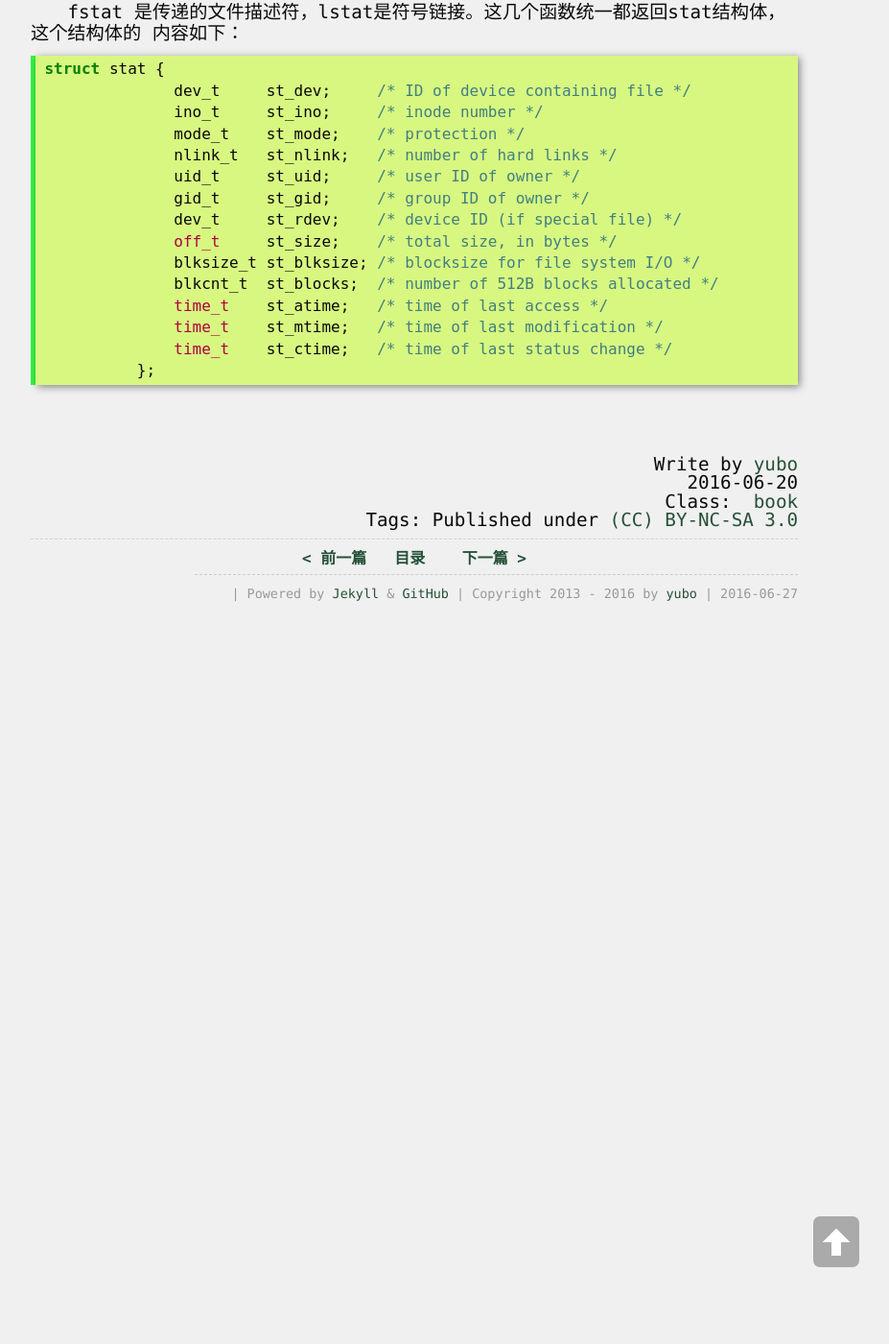
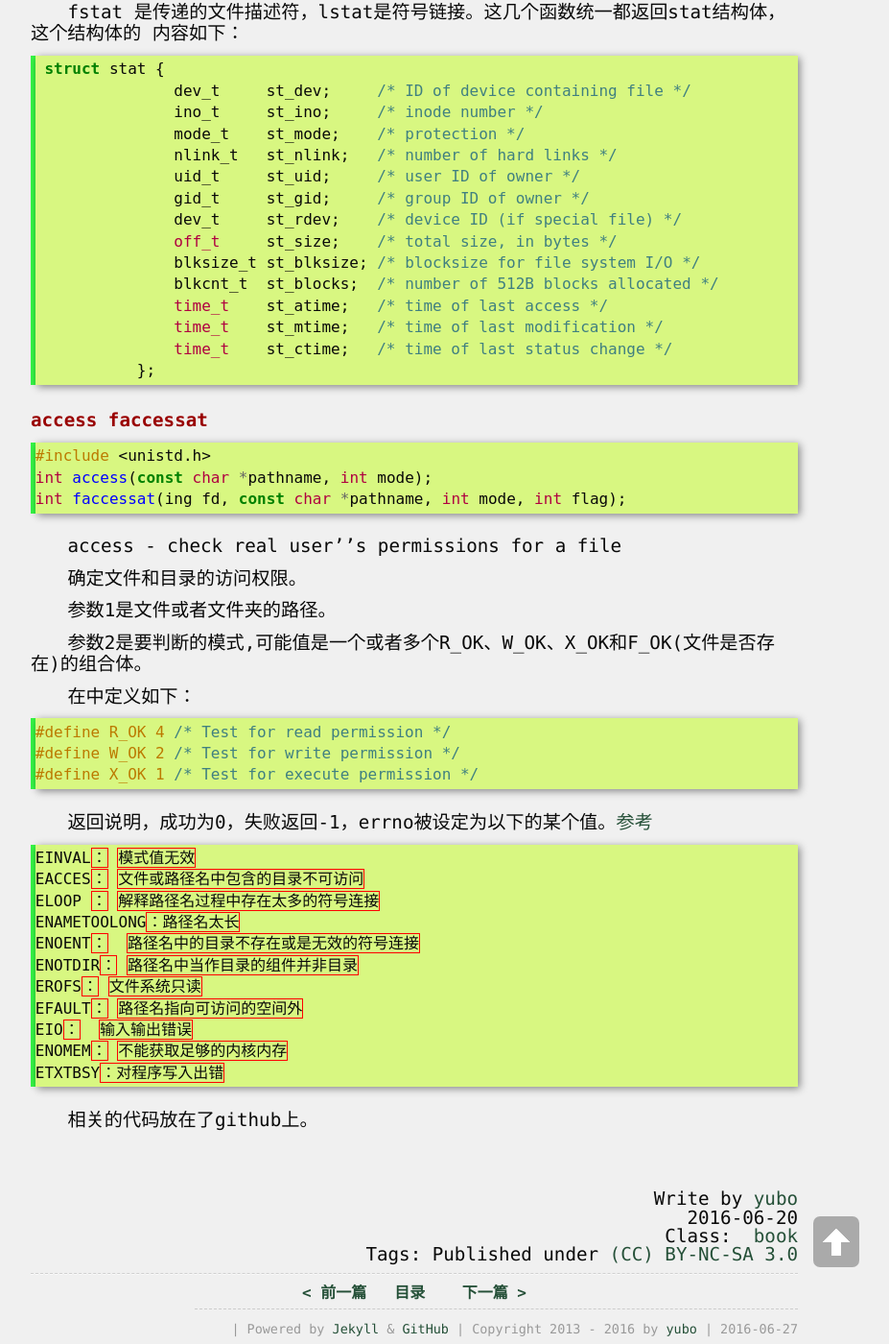
Before and after one commit to yuzibo/yuzibo.github.io, a Jekyll site: the page built from _posts/2016-06-20-apue_ch4.md, in a window 1280 px wide and 1400 px high, scrolled down 405 px. Shown: the whole window at 96% size, without its empty margins (208-1135 px from the left). Built offline with Jekyll 4.4.1, drawn with Linux system fonts in a browser that asks for light colours; comment, search, counter and statistics services are not loaded.

Commit message:
add vim_tips and apue_ch4

````diff
--- a/_posts/2016-06-20-apue_ch4.md
+++ b/_posts/2016-06-20-apue_ch4.md
@@ -35,3 +35,42 @@ fstat 是传递的文件描述符，lstat是符号链接。这几个函数统一
                time_t    st_ctime;   /* time of last status change */
            };
 ```
+
+### access faccessat
+
+```c
+#include <unistd.h>
+int access(const char *pathname, int mode);
+int faccessat(ing fd, const char *pathname, int mode, int flag);
+```
+access - check real user''s permissions for a file
+
+确定文件和目录的访问权限。
+
+参数1是文件或者文件夹的路径。
+
+参数2是要判断的模式,可能值是一个或者多个R_OK、W_OK、X_OK和F_OK(文件是否存在)的组合体。
+
+在<unistd.h>中定义如下：
+
+```c
+#define R_OK 4 /* Test for read permission */
+#define W_OK 2 /* Test for write permission */
+#define X_OK 1 /* Test for execute permission */
+```
+返回说明，成功为0，失败返回-1，errno被设定为以下的某个值。[参考](!http://fushijieabc.blog.163.com/blog/static/49677316201231814624291/)
+
+```c
+EINVAL： 模式值无效
+EACCES： 文件或路径名中包含的目录不可访问
+ELOOP ： 解释路径名过程中存在太多的符号连接
+ENAMETOOLONG：路径名太长
+ENOENT：  路径名中的目录不存在或是无效的符号连接
+ENOTDIR： 路径名中当作目录的组件并非目录
+EROFS： 文件系统只读
+EFAULT： 路径名指向可访问的空间外
+EIO：  输入输出错误
+ENOMEM： 不能获取足够的内核内存
+ETXTBSY：对程序写入出错
+```
+相关的代码放在了github上。
````
Also changed, not shown: _posts/2016-06-27-vim_tips.md (added, +40 -0 lines).
